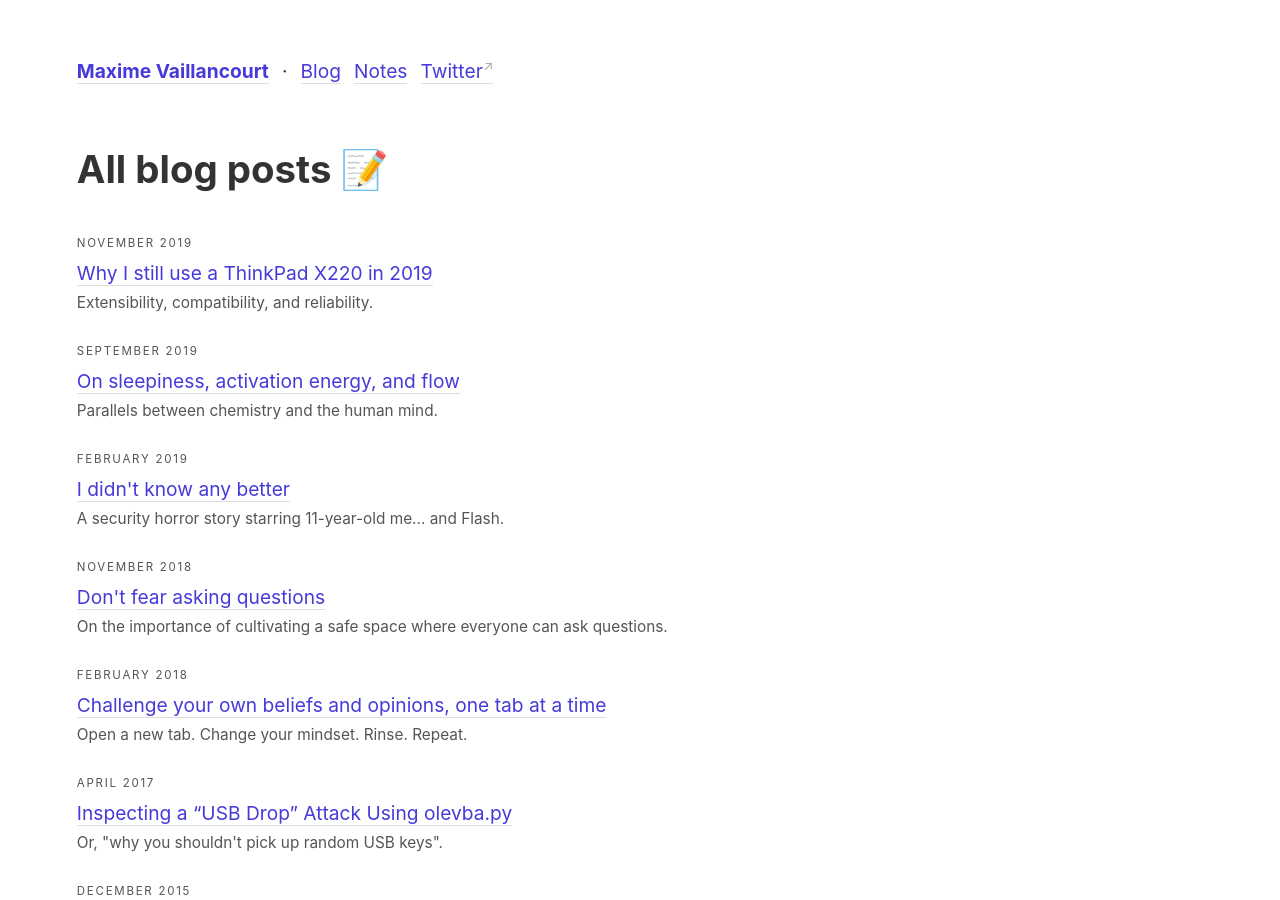
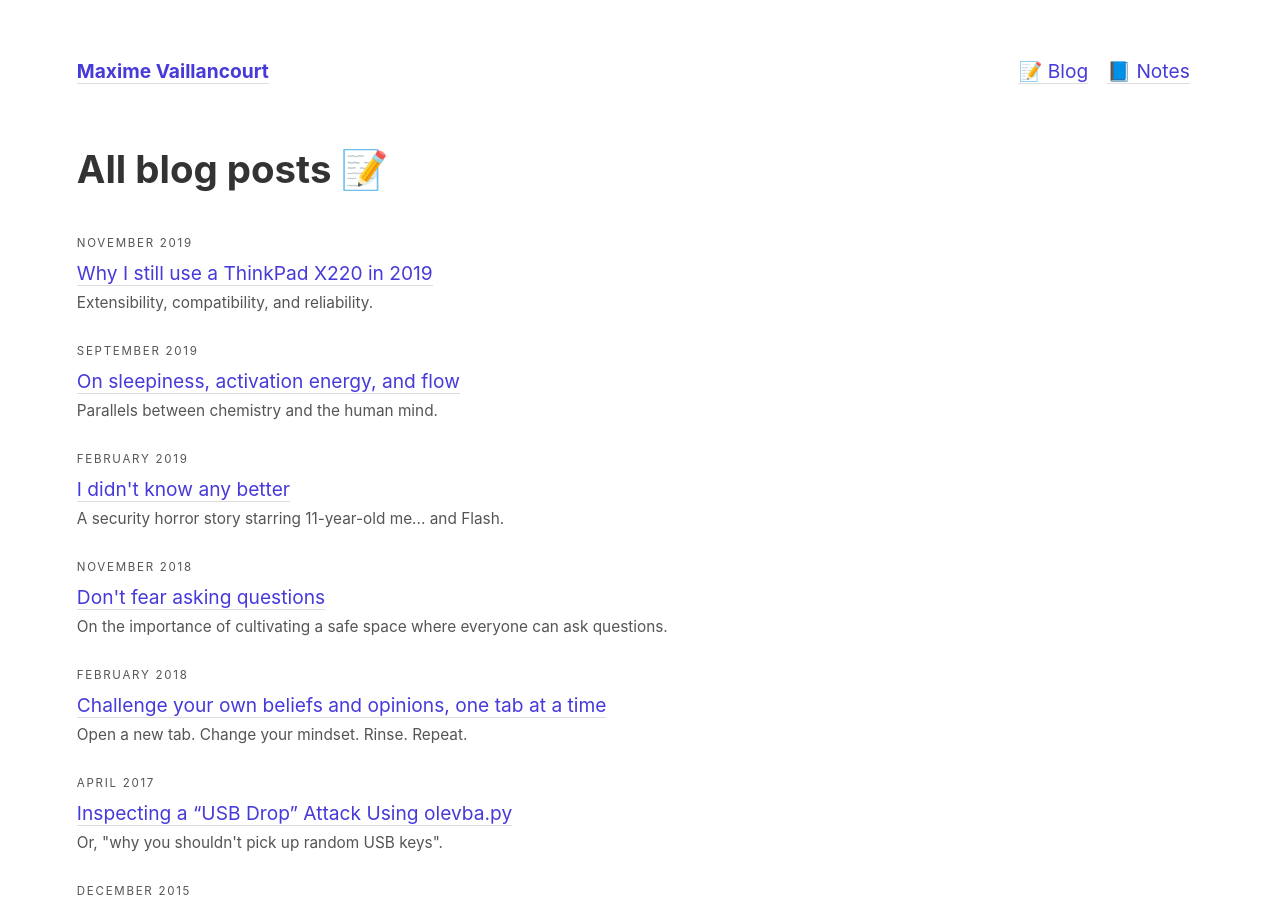
Before and after one commit to maximevaillancourt/maximevaillancourt.github.io, a Jekyll site: the page built from _pages/blog.md, in a window 1280 px wide and 900 px high. Built offline with Jekyll 4.4.1, drawn with Linux system fonts in a browser that asks for light colours.

Commit message:
Tweak navigation

```diff
--- a/_includes/bio.html
+++ b/_includes/bio.html
@@ -1,11 +1,10 @@
-<div>
-    <a class="internal-link" href="/"><b>Maxime Vaillancourt</b></a>
+<div style="display: flex;">
+    <div style="flex: 1">
+        <a class="internal-link" href="/"><b>Maxime Vaillancourt</b></a>
+    </div>
 
-    <span style="margin: 0 0.4em;">&middot;</span>
-
-    <a class="internal-link" style="margin-right: 0.4em;" href="/blog">Blog</a>
-
-    <a style="margin-right: 0.4em;" class="internal-link" href="/notes">Notes</a>
-
-    <a href="https://twitter.com/vaillancourtmax">Twitter</a>
+    <div>
+        <a class="internal-link" style="margin-right: 0.7em;" href="/blog">📝 Blog</a>
+        <a style="margin-right: 0.7em;" class="internal-link" href="/notes">📘 Notes</a>
+    </div>
 </div>
```
